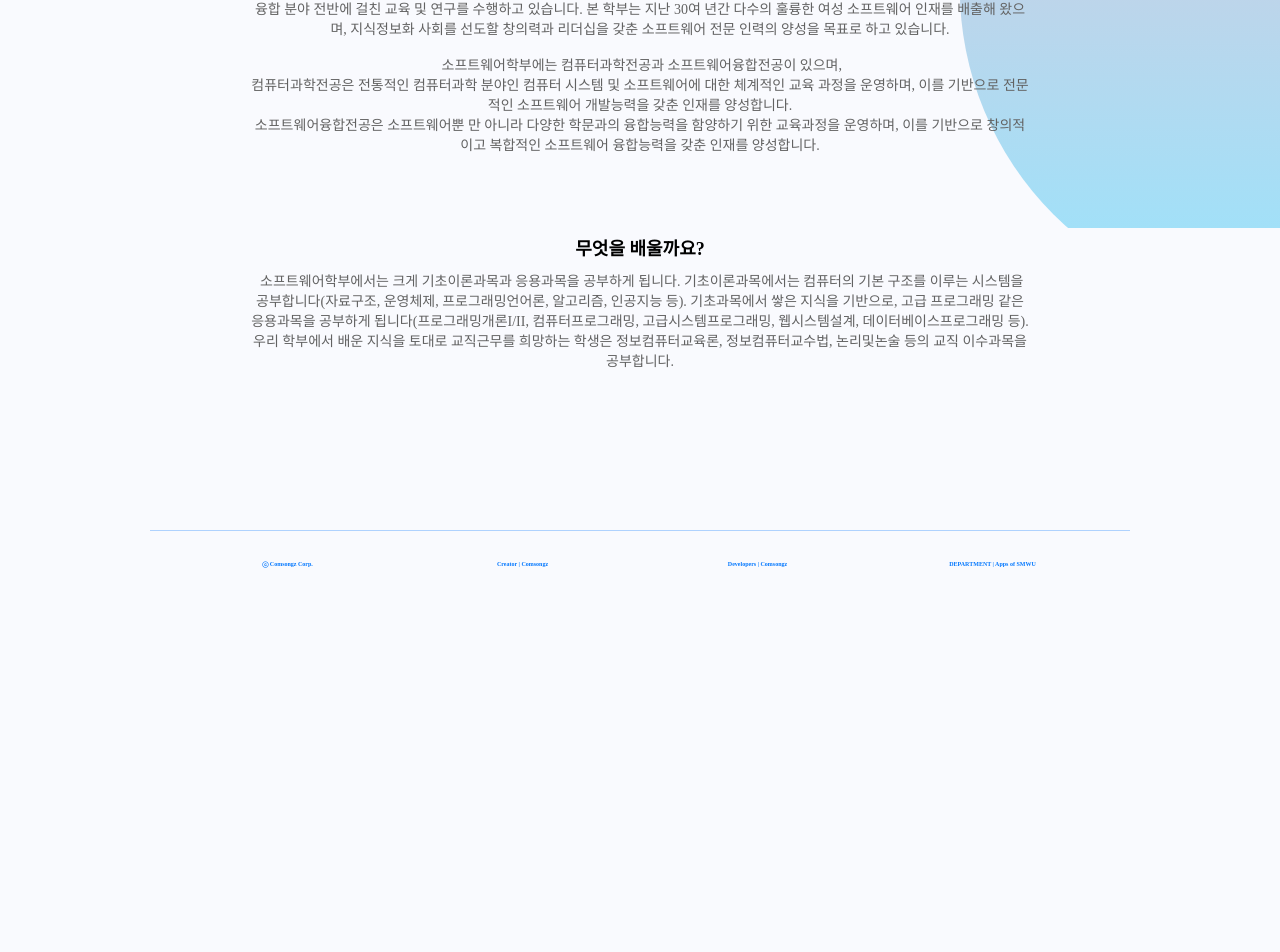
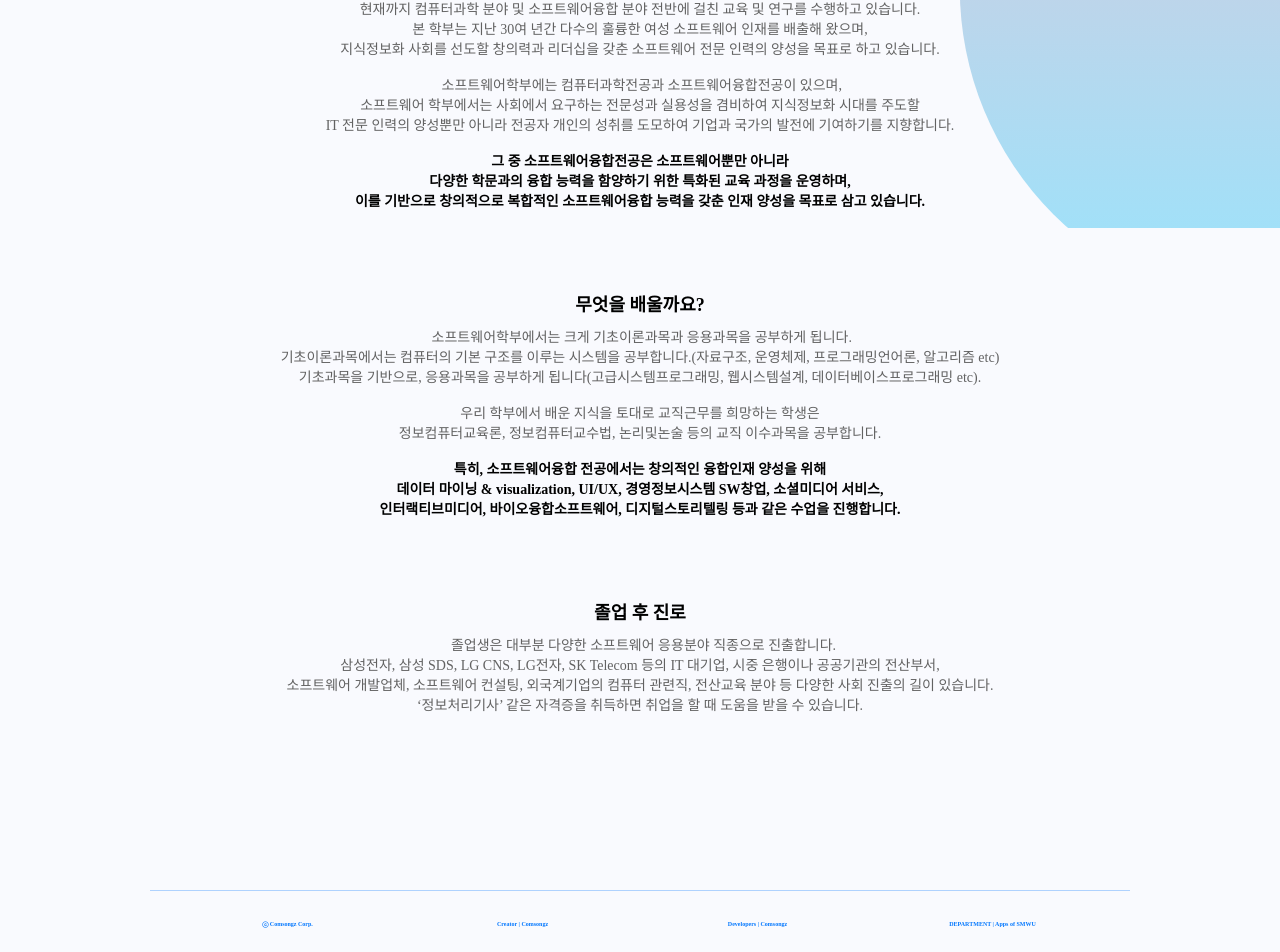
Before and after one commit to yugyeongh/SMSWhomepage, a React (Create React App) app: page /sw_intro in a window 1280 px wide. Shown: the part 572-1524 px from the top of the page. Before the commit the page ends 1202 px from the top, so only its background shows below. Built offline with nearby package versions, Linux system fonts and the light colour scheme; a web font is replaced by a local one.

Commit message:
학과 intro 페이지 내용 보충
- sw_intro, cs_intro 내용 수정

```diff
--- a/src/Main.css
+++ b/src/Main.css
@@ -59,7 +59,7 @@ body::after {
 }
 .container .card {
     position:relative;
-    width: 38vh;
+    width: 26%;
     height: 50vh;
     margin: 30px;
     box-shadow: 20px 20px 50px rgba(43, 93, 160, 0.3);
--- a/src/Main.js
+++ b/src/Main.js
@@ -29,7 +29,7 @@ function Main() {
                     <h2>02</h2>
                     <h3>SMWU Engineer</h3>
                     <p>세상을 바꾸는 부드러운 힘</p>
-                    <a className="cardlink" href="#">Read More</a>
+                    <a className="cardlink" href="https://www.sookmyung.ac.kr/sookmyungkr/index.do" target="_blank" rel="noreferrer">Read More</a>
                 </div>
             </div>
             <div className="card">
--- a/src/cs_intro.js
+++ b/src/cs_intro.js
@@ -21,27 +21,42 @@ function CSIntro() {
                 {/* <hr class="summaryHR" align="center" /> */}
                 <p align="center" class="summary__description">
                     &nbsp;소프트웨어가 21세기의 변화를 이끌고 있습니다.
-                    <br />"세상을 바꾸는 부드러운 힘" 숙명여대 소프트웨어학부는 1982년 설립된 전산학과를 전신으로
-                    현재까지 컴퓨터과학 분야 및 소프트웨어융합 분야 전반에 걸친 교육 및 연구를 수행하고 있습니다.
-                     본 학부는 지난 30여 년간 다수의 훌륭한 여성 소프트웨어 인재를 배출해 왔으며,
+                    <br />"세상을 바꾸는 부드러운 힘" 숙명여대 소프트웨어학부는 1982년 설립된 전산학과를 전신으로<br />
+                    현재까지 컴퓨터과학 분야 및 소프트웨어융합 분야 전반에 걸친 교육 및 연구를 수행하고 있습니다.<br/>
+                     본 학부는 지난 30여 년간 다수의 훌륭한 여성 소프트웨어 인재를 배출해 왔으며,<br/>
                      지식정보화 사회를 선도할 창의력과 리더십을 갖춘 소프트웨어 전문 인력의 양성을 목표로 하고 있습니다.
                     <br /><br />
                     &nbsp;소프트웨어학부에는 컴퓨터과학전공과 소프트웨어융합전공이 있으며,
-                    <br />컴퓨터과학전공은 전통적인 컴퓨터과학 분야인 컴퓨터 시스템 및 소프트웨어에 대한 체계적인
-                    교육 과정을 운영하며, 이를 기반으로 전문적인 소프트웨어 개발능력을 갖춘 인재를 양성합니다.
-                    <br />소프트웨어융합전공은 소프트웨어뿐 만 아니라 다양한 학문과의 융합능력을 함양하기 위한
-                    교육과정을 운영하며, 이를 기반으로 창의적이고 복합적인 소프트웨어 융합능력을 갖춘 인재를 양성합니다.
+                    <br />소프트웨어 학부에서는 사회에서 요구하는 전문성과 실용성을 겸비하여 지식정보화 시대를 주도할 <br/>
+                    IT 전문 인력의 양성뿐만 아니라 전공자 개인의 성취를 도모하여 기업과 국가의 발전에 기여하기를 지향합니다.<br/>
+                    <br /><span style={{fontWeight: 600}}>그 중 컴퓨터과학전공은 전통적인 컴퓨터과학 분야인 컴퓨터 시스템 및 소프트웨어에 대한
+                    체계적인 교육 과정을 운영하며, <br/>이를 기반으로 전문적인 소프트웨어 개발 능력을 갖춘 인재 양성을 목표로 합니다.</span>
                 </p>
             </div>
             <div class="inner learn">
                 <h2 align="center" class="summary__title">무엇을 배울까요?</h2>
                 {/* <hr class="summaryHR" align="center" /> */}
                 <p align="center" class="summary__description">
-                    &nbsp;소프트웨어학부에서는 크게 기초이론과목과 응용과목을 공부하게 됩니다. 기초이론과목에서는 컴퓨터의 기본 구조를 이루는
-                    시스템을 공부합니다(자료구조, 운영체제, 프로그래밍언어론, 알고리즘, 인공지능 등). 기초과목에서 쌓은 지식을 기반으로, 고급
-                    프로그래밍 같은 응용과목을 공부하게 됩니다(프로그래밍개론I/II, 컴퓨터프로그래밍, 고급시스템프로그래밍, 웹시스템설계,
-                    데이터베이스프로그래밍 등). 우리 학부에서 배운 지식을 토대로 교직근무를 희망하는 학생은 정보컴퓨터교육론, 정보컴퓨터교수법, 논리및논술
-                    등의 교직 이수과목을 공부합니다.
+                &nbsp;소프트웨어학부에서는 크게 기초이론과목과 응용과목을 공부하게 됩니다.<br/> 기초이론과목에서는 컴퓨터의 기본 구조를 이루는
+                    시스템을 공부합니다.(자료구조, 운영체제, 프로그래밍언어론, 알고리즘 etc)<br/> 기초과목을 기반으로, 응용과목을 공부하게 됩니다(고급시스템프로그래밍, 웹시스템설계,
+                    데이터베이스프로그래밍 etc). <br/><br/>우리 학부에서 배운 지식을 토대로 교직근무를 희망하는 학생은 <br/>정보컴퓨터교육론, 정보컴퓨터교수법, 논리및논술
+                    등의 교직 이수과목을 공부합니다.<br/><br/>
+
+                    <span style={{fontWeight: 600}}>특히, 컴퓨터과학전공에서는 전문적인 소프트웨어 인재 양성을 위해 <br/>
+                    컴퓨터구조, 프로그래밍 언어론, 시스템 프로그래밍, 소프트웨어공학, 컴퓨터 네트워크,
+                    임베디드시스템, <br/>컴파일러, 분산처리 등에 대한 수업을 진행합니다.</span>
+                </p>
+            </div>
+            <div class="inner summary">
+                <h2 align="center" class="summary__title">졸업 후 진로</h2>
+                <p align="center" class="summary__description">
+                    &nbsp;
+                    졸업생은 대부분 다양한 소프트웨어 응용분야 직종으로 진출합니다. <br/>삼성전자,
+                     삼성 SDS, LG CNS, LG전자, SK Telecom 등의 IT 대기업, 시중 은행이나 공공기관의 전산부서,
+                     <br/>소프트웨어 개발업체, 소프트웨어 컨설팅,
+                    외국계기업의 컴퓨터 관련직, 전산교육 분야 등 다양한 사회 진출의 길이 있습니다. <br/>
+                    ‘정보처리기사’ 같은 자격증을 취득하면 취업을 할 때 도움을 받을 수 있습니다.
+                    <br /><br />
                 </p>
             </div>
 
--- a/src/sw_intro.js
+++ b/src/sw_intro.js
@@ -21,27 +21,41 @@ function SWIntro() {
                 <h2 align="center" class="summary__title">어떤 학과인가요?</h2>
                 <p align="center" class="summary__description">
                     &nbsp;소프트웨어가 21세기의 변화를 이끌고 있습니다.
-                    <br />"세상을 바꾸는 부드러운 힘" 숙명여대 소프트웨어학부는 1982년 설립된 전산학과를 전신으로
-                    현재까지 컴퓨터과학 분야 및 소프트웨어융합 분야 전반에 걸친 교육 및 연구를 수행하고 있습니다.
-                     본 학부는 지난 30여 년간 다수의 훌륭한 여성 소프트웨어 인재를 배출해 왔으며,
+                    <br />"세상을 바꾸는 부드러운 힘" 숙명여대 소프트웨어학부는 1982년 설립된 전산학과를 전신으로<br />
+                    현재까지 컴퓨터과학 분야 및 소프트웨어융합 분야 전반에 걸친 교육 및 연구를 수행하고 있습니다.<br/>
+                     본 학부는 지난 30여 년간 다수의 훌륭한 여성 소프트웨어 인재를 배출해 왔으며,<br/>
                      지식정보화 사회를 선도할 창의력과 리더십을 갖춘 소프트웨어 전문 인력의 양성을 목표로 하고 있습니다.
                     <br /><br />
                     &nbsp;소프트웨어학부에는 컴퓨터과학전공과 소프트웨어융합전공이 있으며,
-                    <br />컴퓨터과학전공은 전통적인 컴퓨터과학 분야인 컴퓨터 시스템 및 소프트웨어에 대한 체계적인
-                    교육 과정을 운영하며, 이를 기반으로 전문적인 소프트웨어 개발능력을 갖춘 인재를 양성합니다.
-                    <br />소프트웨어융합전공은 소프트웨어뿐 만 아니라 다양한 학문과의 융합능력을 함양하기 위한
-                    교육과정을 운영하며, 이를 기반으로 창의적이고 복합적인 소프트웨어 융합능력을 갖춘 인재를 양성합니다.
+                    <br />소프트웨어 학부에서는 사회에서 요구하는 전문성과 실용성을 겸비하여 지식정보화 시대를 주도할 <br/>
+                    IT 전문 인력의 양성뿐만 아니라 전공자 개인의 성취를 도모하여 기업과 국가의 발전에 기여하기를 지향합니다.<br/>
+                    <br /><span style={{fontWeight: 600}}>그 중 소프트웨어융합전공은 소프트웨어뿐만 아니라<br/> 다양한 학문과의 융합 능력을 함양하기 위한 특화된 교육 과정을 운영하며,<br/>
+                    이를 기반으로 창의적으로 복합적인 소프트웨어융합 능력을 갖춘 인재 양성을 목표로 삼고 있습니다.</span>
                 </p>
             </div>
             <div class="inner learn">
                 <h2 align="center" class="summary__title">무엇을 배울까요?</h2>
                 {/* <hr class="summaryHR" align="center" /> */}
                 <p align="center" class="summary__description">
-                    &nbsp;소프트웨어학부에서는 크게 기초이론과목과 응용과목을 공부하게 됩니다. 기초이론과목에서는 컴퓨터의 기본 구조를 이루는
-                    시스템을 공부합니다(자료구조, 운영체제, 프로그래밍언어론, 알고리즘, 인공지능 등). 기초과목에서 쌓은 지식을 기반으로, 고급
-                    프로그래밍 같은 응용과목을 공부하게 됩니다(프로그래밍개론I/II, 컴퓨터프로그래밍, 고급시스템프로그래밍, 웹시스템설계,
-                    데이터베이스프로그래밍 등). 우리 학부에서 배운 지식을 토대로 교직근무를 희망하는 학생은 정보컴퓨터교육론, 정보컴퓨터교수법, 논리및논술
-                    등의 교직 이수과목을 공부합니다.
+                    &nbsp;소프트웨어학부에서는 크게 기초이론과목과 응용과목을 공부하게 됩니다.<br/> 기초이론과목에서는 컴퓨터의 기본 구조를 이루는
+                    시스템을 공부합니다.(자료구조, 운영체제, 프로그래밍언어론, 알고리즘 etc)<br/> 기초과목을 기반으로, 응용과목을 공부하게 됩니다(고급시스템프로그래밍, 웹시스템설계,
+                    데이터베이스프로그래밍 etc). <br/><br/>우리 학부에서 배운 지식을 토대로 교직근무를 희망하는 학생은 <br/>정보컴퓨터교육론, 정보컴퓨터교수법, 논리및논술
+                    등의 교직 이수과목을 공부합니다.<br/><br/>
+
+                    <span style={{fontWeight: 600}}>특히, 소프트웨어융합 전공에서는 창의적인 융합인재 양성을 위해 <br/>데이터 마이닝 & visualization, UI/UX, 경영정보시스템
+                    SW창업, 소셜미디어 서비스, <br/>인터랙티브미디어, 바이오융합소프트웨어, 디지털스토리텔링 등과 같은 수업을 진행합니다.</span>
+                </p>
+            </div>
+            <div class="inner summary">
+                <h2 align="center" class="summary__title">졸업 후 진로</h2>
+                <p align="center" class="summary__description">
+                    &nbsp;
+                    졸업생은 대부분 다양한 소프트웨어 응용분야 직종으로 진출합니다. <br/>삼성전자,
+                     삼성 SDS, LG CNS, LG전자, SK Telecom 등의 IT 대기업, 시중 은행이나 공공기관의 전산부서,
+                     <br/>소프트웨어 개발업체, 소프트웨어 컨설팅,
+                    외국계기업의 컴퓨터 관련직, 전산교육 분야 등 다양한 사회 진출의 길이 있습니다. <br/>
+                    ‘정보처리기사’ 같은 자격증을 취득하면 취업을 할 때 도움을 받을 수 있습니다.
+                    <br /><br />
                 </p>
             </div>
 
```
Also changed, not shown: 1 other file (tests, documents, lock files or other folders).
